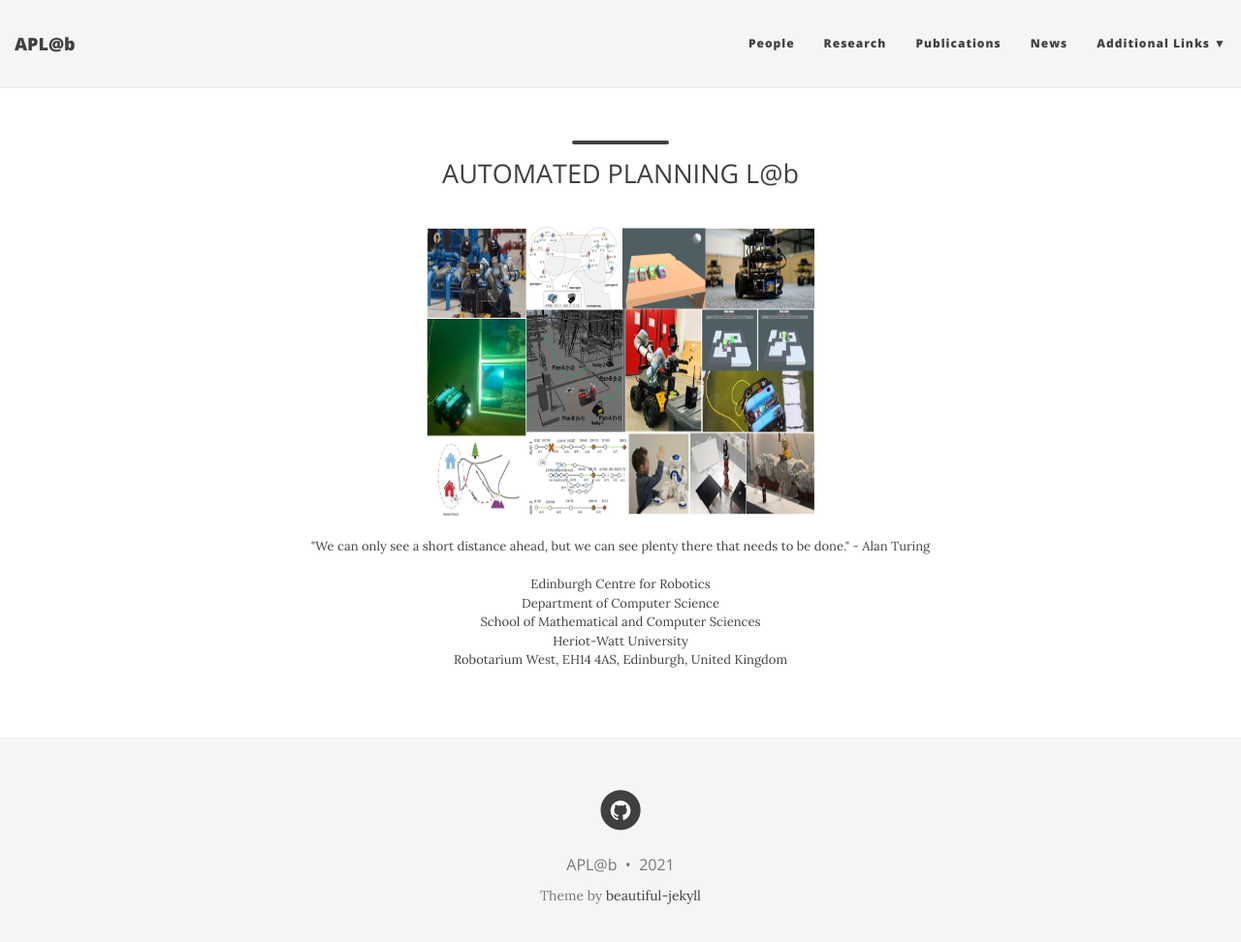
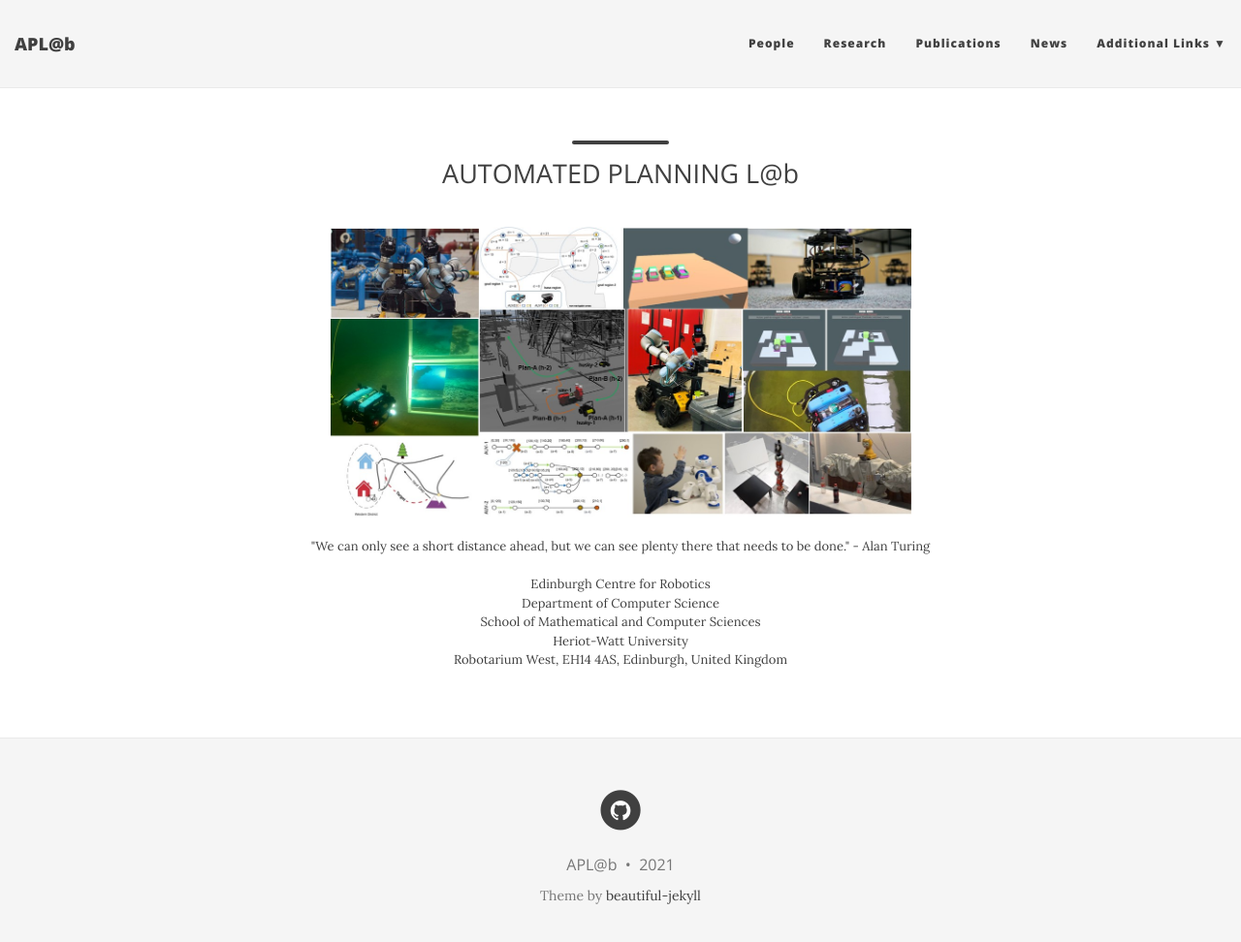
Before and after one commit to aplab2020/aplab2020.github.io, a Jekyll site: the page built from index.html, in a window 1280 px wide and 985 px high. Shown: the top 972 px of the window at 97% size. Built offline with Jekyll 4.4.1, drawn with Linux system fonts in a browser that asks for light colours; nearby versions of some CDN libraries.

Commit message:
Update index.html

```diff
--- a/index.html
+++ b/index.html
@@ -5,7 +5,7 @@
 ---
 <body>
 <p align="center">
-<img src="/img/apl.jpg" align="center" width="400" height="300">
+<img src="/img/apl.jpg" align="center" width="600" height="300">
 </p>
 </body>
 
```
